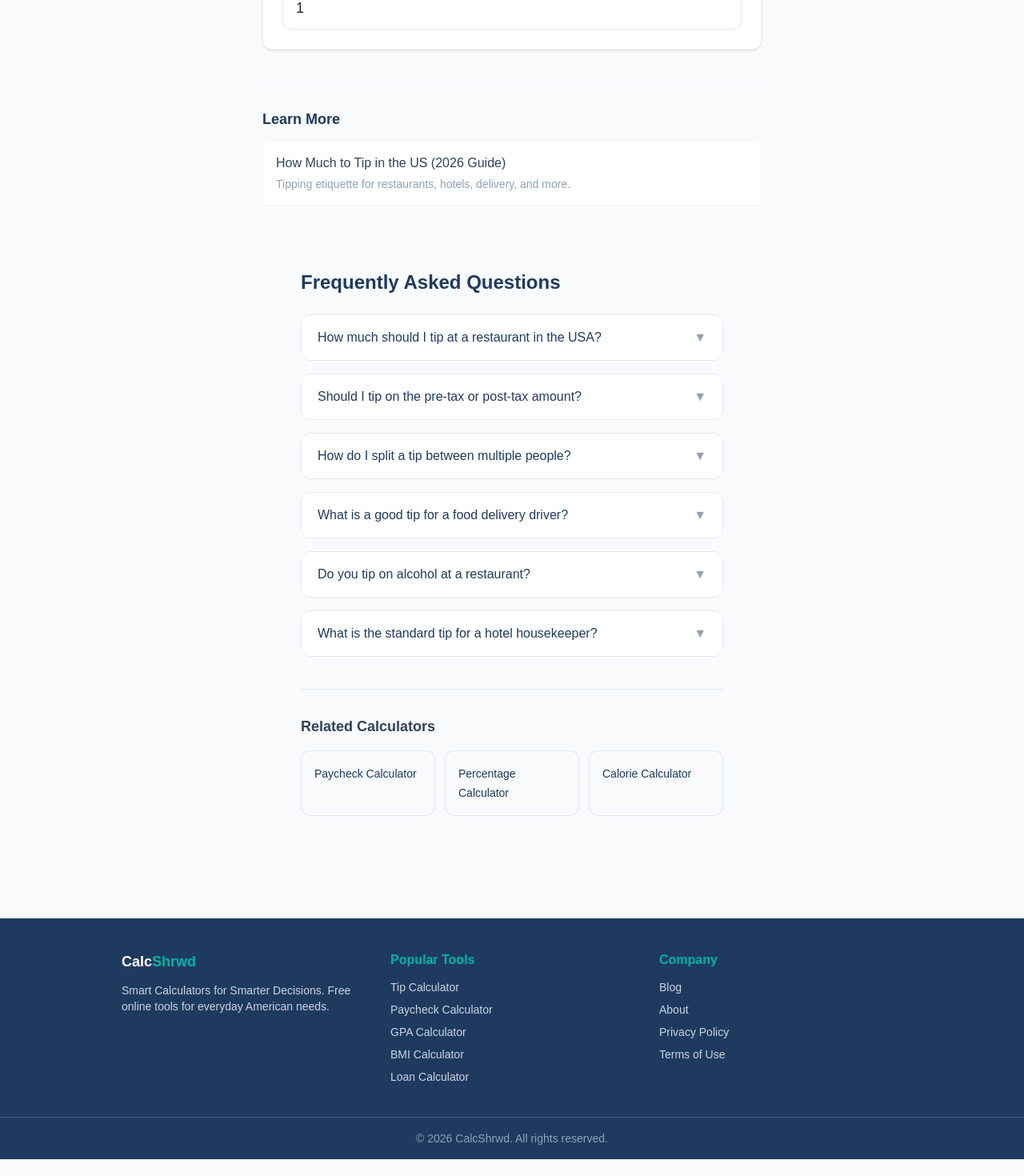
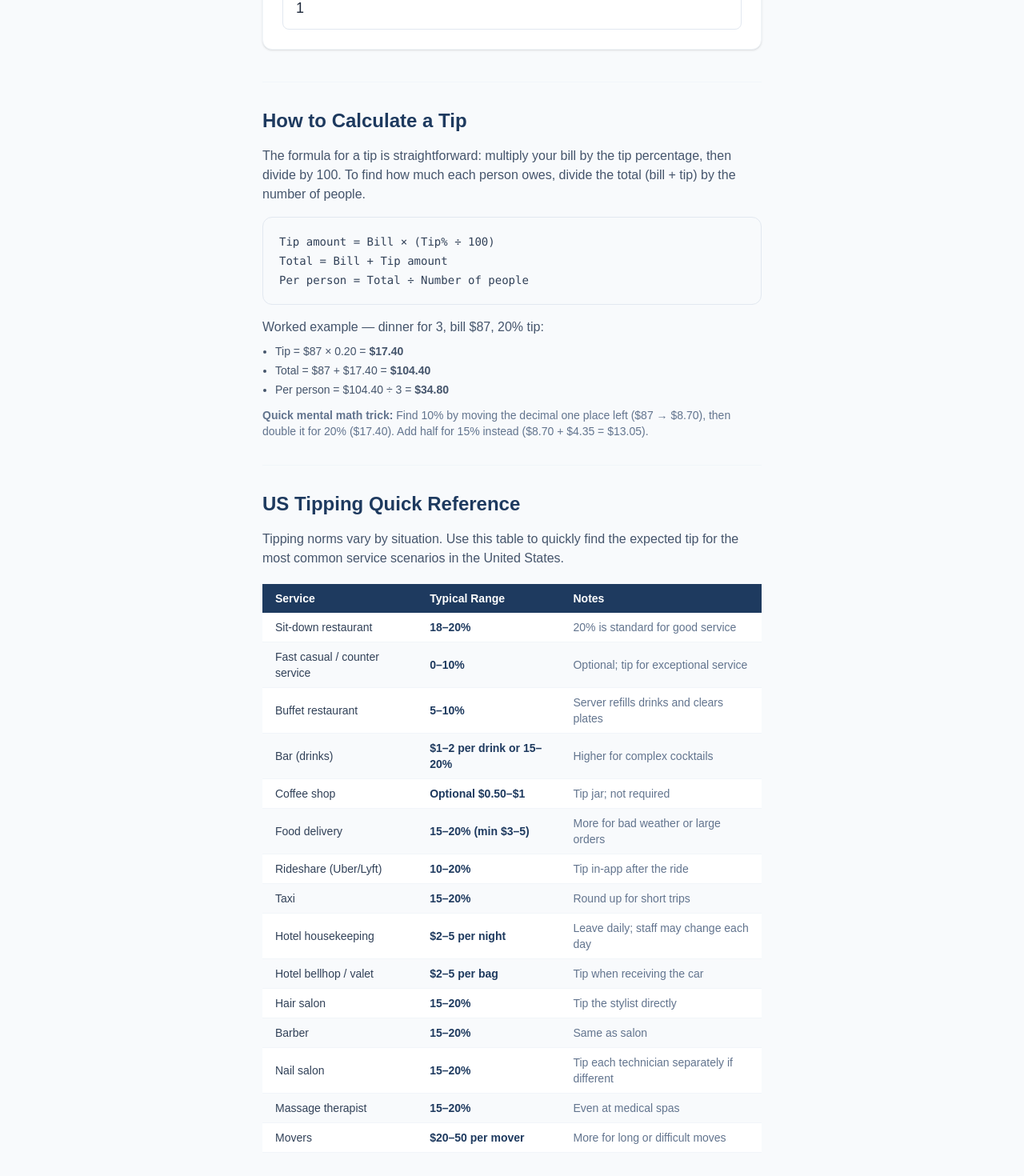
Before and after one commit to monkamonme-collab/calcshrwd, a Next.js app: page /tools/tip-calculator in a window 1280 px wide. Shown: the part 740-2210 px from the top of the page at 80% size. Before the commit the page ends 2189 px from the top, so only its background shows below. Built offline with nearby package versions, Linux system fonts and the light colour scheme.

Commit message:
SEO: expand tip-calculator with tipping table + fix broken blog link

```diff
--- a/app/tools/tip-calculator/page.tsx
+++ b/app/tools/tip-calculator/page.tsx
@@ -2,6 +2,24 @@
 
 import { useState } from "react";
 import Link from "next/link";
+
+const tipTable = [
+  { service: "Sit-down restaurant", range: "18–20%", notes: "20% is standard for good service" },
+  { service: "Fast casual / counter service", range: "0–10%", notes: "Optional; tip for exceptional service" },
+  { service: "Buffet restaurant", range: "5–10%", notes: "Server refills drinks and clears plates" },
+  { service: "Bar (drinks)", range: "$1–2 per drink or 15–20%", notes: "Higher for complex cocktails" },
+  { service: "Coffee shop", range: "Optional $0.50–$1", notes: "Tip jar; not required" },
+  { service: "Food delivery", range: "15–20% (min $3–5)", notes: "More for bad weather or large orders" },
+  { service: "Rideshare (Uber/Lyft)", range: "10–20%", notes: "Tip in-app after the ride" },
+  { service: "Taxi", range: "15–20%", notes: "Round up for short trips" },
+  { service: "Hotel housekeeping", range: "$2–5 per night", notes: "Leave daily; staff may change each day" },
+  { service: "Hotel bellhop / valet", range: "$2–5 per bag", notes: "Tip when receiving the car" },
+  { service: "Hair salon", range: "15–20%", notes: "Tip the stylist directly" },
+  { service: "Barber", range: "15–20%", notes: "Same as salon" },
+  { service: "Nail salon", range: "15–20%", notes: "Tip each technician separately if different" },
+  { service: "Massage therapist", range: "15–20%", notes: "Even at medical spas" },
+  { service: "Movers", range: "$20–50 per mover", notes: "More for long or difficult moves" },
+];
 
 export default function TipCalculator() {
   const [bill, setBill] = useState("");
@@ -21,7 +39,15 @@ export default function TipCalculator() {
         <script
           type="application/ld+json"
           dangerouslySetInnerHTML={{
-__html: JSON.stringify({"@context": "https://schema.org", "@type": "BreadcrumbList", "itemListElement": [{"@type": "ListItem", "position": 1, "name": "Home", "item": "https://www.calcshrwd.com/"}, {"@type": "ListItem", "position": 2, "name": "Tools", "item": "https://www.calcshrwd.com/tools"}, {"@type": "ListItem", "position": 3, "name": "Tip Calculator", "item": "https://www.calcshrwd.com/tools/tip-calculator"}]})
+            __html: JSON.stringify({
+              "@context": "https://schema.org",
+              "@type": "BreadcrumbList",
+              "itemListElement": [
+                { "@type": "ListItem", "position": 1, "name": "Home", "item": "https://www.calcshrwd.com/" },
+                { "@type": "ListItem", "position": 2, "name": "Tools", "item": "https://www.calcshrwd.com/tools" },
+                { "@type": "ListItem", "position": 3, "name": "Tip Calculator", "item": "https://www.calcshrwd.com/tools/tip-calculator" }
+              ]
+            })
           }}
         />
         <nav className="text-sm text-slate-400 mb-6">
@@ -42,7 +68,7 @@ __html: JSON.stringify({"@context": "https://schema.org", "@type": "BreadcrumbLi
         </div>
         <h1 className="text-3xl font-bold text-[#1E3A5F] mb-2">Tip Calculator</h1>
         <p className="text-slate-500 mb-8">
-          Calculate the right tip amount and split the bill among your group.
+          Calculate the right tip amount and split the bill among your group instantly.
         </p>
 
         <div className="bg-white rounded-xl shadow-sm border border-slate-100 p-6 space-y-6">
@@ -127,15 +153,70 @@ __html: JSON.stringify({"@context": "https://schema.org", "@type": "BreadcrumbLi
           </div>
         )}
 
+        {/* How to Calculate a Tip */}
         <div className="mt-10 border-t border-slate-100 pt-8">
+          <h2 className="text-2xl font-bold text-[#1E3A5F] mb-4">How to Calculate a Tip</h2>
+          <p className="text-slate-600 mb-4">
+            The formula for a tip is straightforward: multiply your bill by the tip percentage, then
+            divide by 100. To find how much each person owes, divide the total (bill + tip) by the
+            number of people.
+          </p>
+          <div className="bg-slate-50 border border-slate-200 rounded-xl p-5 mb-4 font-mono text-sm text-slate-700">
+            <p>Tip amount = Bill × (Tip% ÷ 100)</p>
+            <p className="mt-1">Total = Bill + Tip amount</p>
+            <p className="mt-1">Per person = Total ÷ Number of people</p>
+          </div>
+          <p className="text-slate-600 mb-2 font-medium">Worked example — dinner for 3, bill $87, 20% tip:</p>
+          <ul className="text-slate-600 text-sm space-y-1 pl-4 list-disc">
+            <li>Tip = $87 × 0.20 = <strong>$17.40</strong></li>
+            <li>Total = $87 + $17.40 = <strong>$104.40</strong></li>
+            <li>Per person = $104.40 ÷ 3 = <strong>$34.80</strong></li>
+          </ul>
+          <p className="text-slate-500 text-sm mt-3">
+            <strong>Quick mental math trick:</strong> Find 10% by moving the decimal one place left
+            ($87 → $8.70), then double it for 20% ($17.40). Add half for 15% instead ($8.70 + $4.35
+            = $13.05).
+          </p>
+        </div>
+
+        {/* US Tipping Quick Reference */}
+        <div className="mt-8 border-t border-slate-100 pt-8">
+          <h2 className="text-2xl font-bold text-[#1E3A5F] mb-4">US Tipping Quick Reference</h2>
+          <p className="text-slate-600 mb-5">
+            Tipping norms vary by situation. Use this table to quickly find the expected tip for
+            the most common service scenarios in the United States.
+          </p>
+          <div className="overflow-x-auto">
+            <table className="w-full text-sm border-collapse">
+              <thead>
+                <tr className="bg-[#1E3A5F] text-white">
+                  <th className="px-4 py-2 text-left">Service</th>
+                  <th className="px-4 py-2 text-left">Typical Range</th>
+                  <th className="px-4 py-2 text-left hidden sm:table-cell">Notes</th>
+                </tr>
+              </thead>
+              <tbody>
+                {tipTable.map((row, i) => (
+                  <tr key={i} className={"border-b border-slate-100" + (i % 2 === 1 ? " bg-slate-50" : " bg-white")}>
+                    <td className="px-4 py-2 font-medium text-slate-700">{row.service}</td>
+                    <td className="px-4 py-2 text-[#1E3A5F] font-semibold">{row.range}</td>
+                    <td className="px-4 py-2 text-slate-500 hidden sm:table-cell">{row.notes}</td>
+                  </tr>
+                ))}
+              </tbody>
+            </table>
+          </div>
+        </div>
+
+        <div className="mt-8 border-t border-slate-100 pt-8">
           <h2 className="text-lg font-semibold text-[#1E3A5F] mb-3">Learn More</h2>
           <Link
-            href="/blog/how-much-to-tip-in-the-us"
+            href="/blog/tipping-guide-usa"
             className="block bg-white border border-slate-100 rounded-lg p-4 hover:border-[#00B4A6] transition-colors"
           >
-            <p className="font-medium text-slate-700">How Much to Tip in the US (2026 Guide)</p>
+            <p className="font-medium text-slate-700">Tipping Guide USA: How Much to Tip in Every Situation</p>
             <p className="text-sm text-slate-400 mt-1">
-              Tipping etiquette for restaurants, hotels, delivery, and more.
+              Tipping etiquette for restaurants, hotels, rideshare, salons, and more — with mental math tricks.
             </p>
           </Link>
         </div>
```
Lines whose indentation alone changed are shown as unchanged.
